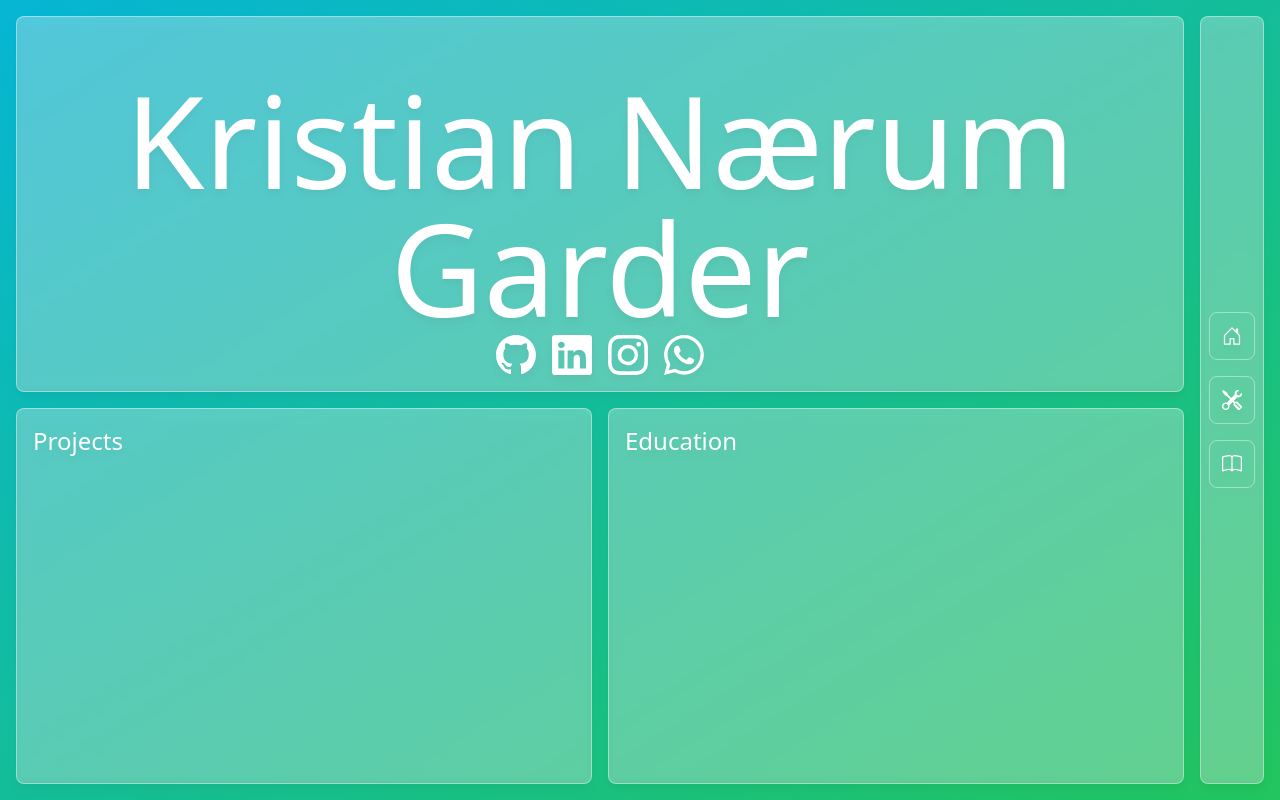
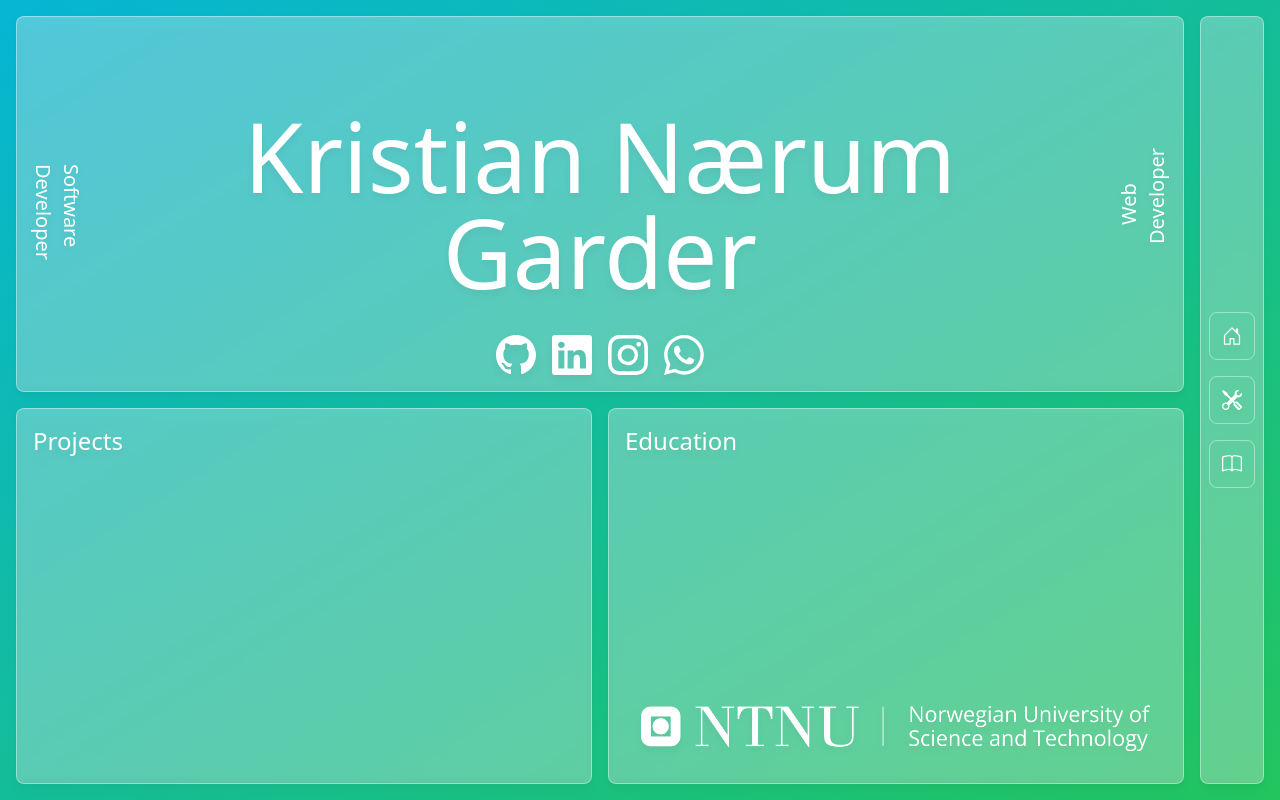
Before and after one commit to Kristian54/portfolio, a React (Create React App) app: page /lander in a window 1280 px wide. Built offline with nearby package versions, Linux system fonts and the light colour scheme.

Commit message:
Implemented logo

```diff
--- a/src/pages/lander/Lander.js
+++ b/src/pages/lander/Lander.js
@@ -1,40 +1,53 @@
 import {NavLink} from "react-router-dom";
 import {BsGithub, BsInstagram, BsLinkedin, BsWhatsapp} from "react-icons/bs";
+import ntnuLogo from './../../resources/lander images/NTNU-White-English-Text.png'
 
 export default function Lander() {
     return (
         <div className="flex flex-col bg-gradient-to-br from-cyan-500 to-green-500 w-screen sm:h-screen p-4 sm:pr-24">
-
             <div className="flex flex-row w-full h-auto mt-20 sm:mt-0 sm:h-full">
                 <div
-                    className="flex flex-col justify-center items-center text-center animate-fly-in-from-bottom flex-1 bg-white/30 border border-white/40 rounded-lg drop-shadow-lg backdrop-blur-sm mb-2">
-                    <h1 className={'text-7xl sm:text-9xl font-light text-white'}>Kristian Nærum Garder</h1>
-                    <div className={'flex flex-row sm:absolute bottom-0 space-x-4 pb-4 pt-4'}>
-                        <MediaIcon icon={<BsGithub color={'white'} size={40}/>} href={'https://github.com/Kristian54'}/>
-                        <MediaIcon icon={<BsLinkedin color={'white'} size={40}/>} />
-                        <MediaIcon icon={<BsInstagram color={'white'} size={40}/>} href={'https://www.instagram.com/kristiangarder/'}/>
-                        <MediaIcon icon={<BsWhatsapp color={'white'} size={40} />} href={'https://wa.link/rnp0nx'} />
+                    className="flex flex-row justify-between items-center text-center animate-fly-in-from-bottom flex-1 bg-white/30 border border-white/40 rounded-lg drop-shadow-lg backdrop-blur-sm mb-2">
+                    <div className={'flex flex-col'}>
+                        <h1 className={'w-20 transform rotate-90 scale-0 sm:scale-100 text-white text-xl font-light'}>Software Developer</h1>
                     </div>
+                    <div className={'flex flex-col justify-center items-center'}>
+                        <h1 className={'text-7xl sm:text-8xl font-light text-white overflow-hidden'}>Kristian Nærum
+                            Garder</h1>
+                        <div className={'flex flex-row sm:absolute bottom-0 space-x-4 pb-4 pt-4'}>
+                            <MediaIcon icon={<BsGithub color={'white'} size={40}/>}
+                                       href={'https://github.com/Kristian54'}/>
+                            <MediaIcon icon={<BsLinkedin color={'white'} size={40}/>}/>
+                            <MediaIcon icon={<BsInstagram color={'white'} size={40}/>}
+                                       href={'https://www.instagram.com/kristiangarder/'}/>
+                            <MediaIcon icon={<BsWhatsapp color={'white'} size={40}/>} href={'https://wa.link/rnp0nx'}/>
+                        </div>
+                    </div>
+                    <div>
+                        <h1 className={'w-20 transform -rotate-90 scale-0 sm:scale-100 text-white text-xl font-light'}>Web Developer</h1>
+                    </div>
+
                 </div>
             </div>
-
             <div className="flex flex-col sm:flex-row w-full h-full">
                 <NavLink to={'/projects'}
-                    className="cursor-pointer animate-fly-in-from-top flex-1 bg-white/30 border border-white/40 rounded-lg drop-shadow-lg backdrop-blur-sm mb-2 sm:mb-0 sm:mr-2 mt-2 p-4">
+                         className="cursor-pointer animate-fly-in-from-top flex-1 bg-white/30 border border-white/40 rounded-lg drop-shadow-lg backdrop-blur-sm mb-2 sm:mb-0 sm:mr-2 mt-2 p-4">
                     <h1 className='text-2xl text-white font-light'>Projects</h1>
                 </NavLink>
                 <NavLink to={'/education'}
-                    className="cursor-pointer animate-fly-in-from-top flex-1 bg-white/30 border border-white/40 rounded-lg drop-shadow-lg backdrop-blur-sm sm:ml-2 mt-2 p-4">
+                         className="cursor-pointer animate-fly-in-from-top flex-1 bg-white/30 border border-white/40 rounded-lg drop-shadow-lg backdrop-blur-sm sm:ml-2 mt-2 p-4">
                     <h1 className='text-2xl text-white font-light'>Education</h1>
+                    <div className={'flex flex-col justify-center items-center p-4'}>
+                        <img src={ntnuLogo} className={'absolute bottom-0 p-8'}/>
+                    </div>
                 </NavLink>
             </div>
-
         </div>
     )
 }
 
 const MediaIcon = ({icon, href}) => (
-    <a href={href} target={'_blank'}>
+    <a href={href} target={'_blank'} rel="noreferrer">
         {icon}
     </a>
 )
```
Also changed, not shown: src/resources/lander images/NTNU-White-English-Text.png (added).
